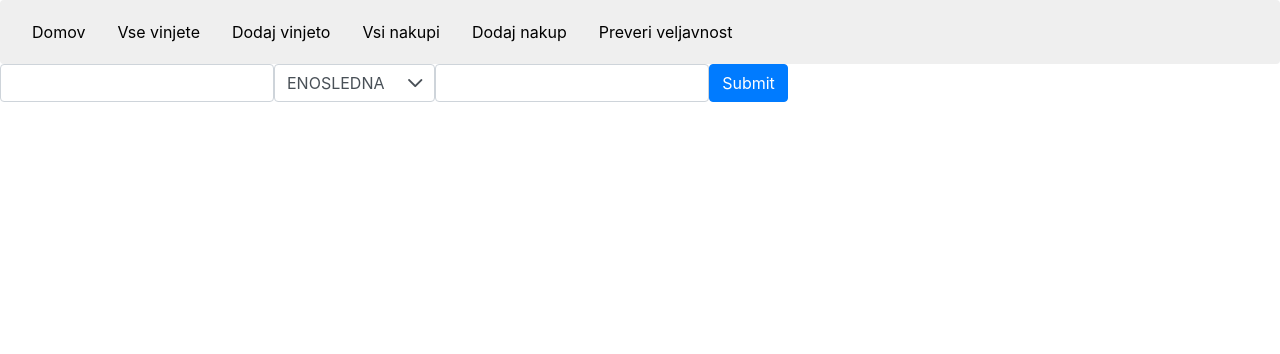
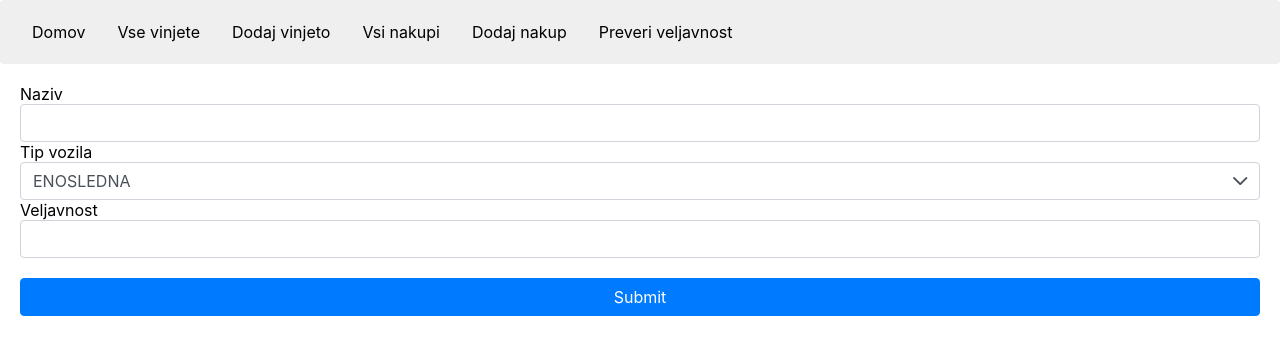
Before and after one commit to matevzsemprimoznik/e-vinjete-frontend, a React (Create React App) app: page /save-vignettes in a window 1280 px wide. Shown: the top 354 px of the page. Built offline with nearby package versions, Linux system fonts and the light colour scheme; no server answers.

Commit message:
update css for form for saving vignettes

```diff
--- a/src/pages/SaveVignette.tsx
+++ b/src/pages/SaveVignette.tsx
@@ -38,8 +38,17 @@ const SaveVignette = () => {
 
   return (
     <div>
-      <form onSubmit={onSubmit}>
+      <form
+        onSubmit={onSubmit}
+        style={{
+          display: 'flex',
+          flexDirection: 'column',
+          padding: '20px',
+        }}
+      >
+        <label htmlFor='naziv'>Naziv</label>
         <InputText {...register('naziv')} />
+        <label htmlFor='tipVozila'>Tip vozila</label>
         <Dropdown
           value={watch('tipVozila') || 'ENOSLEDNA'}
           {...register('tipVozila')}
@@ -49,8 +58,9 @@ const SaveVignette = () => {
               return { label: key, value: key };
             })}
         />
+        <label htmlFor='veljavnost'>Veljavnost</label>
         <InputText {...register('veljavnost')} min={0} step={1} />
-        <Button label='Submit' />
+        <Button label='Submit' style={{ marginTop: '20px' }} />
       </form>
     </div>
   );
```
